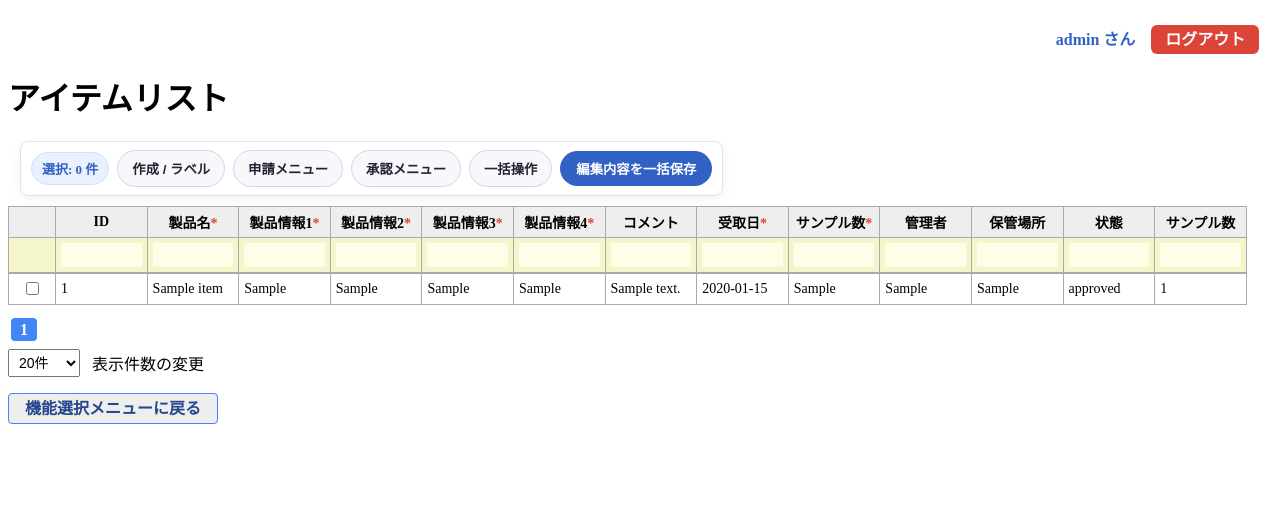
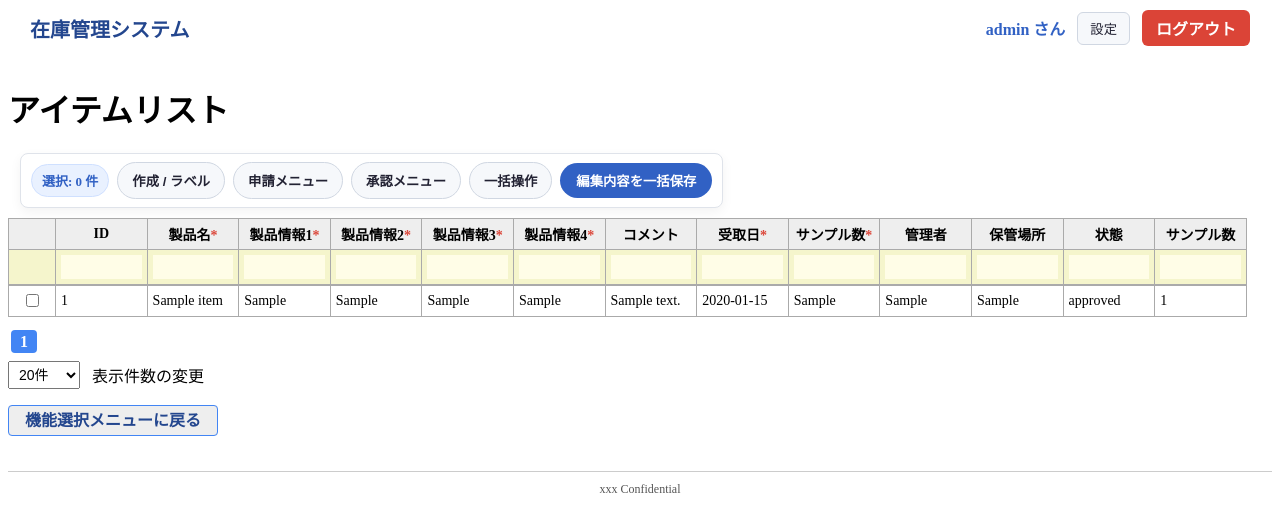
Before and after one commit to ai-programming-base/crud-app, a Flask app: page /list in a window 1280 px wide. Shown: the top 532 px of the page. Run offline with Flask 3, Linux system fonts and the light colour scheme; the visitor is signed in with stand-in values (Sample User, id 1); data comes from the database, SQL or seed files in the repository; tables that the repository leaves empty hold one stand-in row (values such as "Sample post").

Commit message:
headerとfooterをつけて画面構成変更

```diff
--- /dev/null
+++ b/templates/_footer.html
@@ -0,0 +1,4 @@
+<!-- templates/_footer.html -->
+<footer style="text-align:center; margin-top: 40px; padding: 10px; font-size: 12px; color: #555; border-top: 1px solid #ccc;">
+  xxx Confidential
+</footer>
--- /dev/null
+++ b/templates/_header.html
@@ -0,0 +1,59 @@
+<!-- templates/_header.html -->
+<div style="position: fixed; top: 0; left: 0; width: 100%;
+            height: var(--header-height);
+            padding: 0 30px;
+            display: flex; justify-content: space-between; align-items: center;
+            box-sizing: border-box; background: #fff; z-index: 100;">
+
+  <!-- 左：タイトル -->
+  <div style="font-size: 20px; font-weight: bold; color: #23468e;">
+    在庫管理システム
+  </div>
+
+  <!-- 右：ユーザー名＋設定メニュー＋ログアウト -->
+  <div style="display: flex; align-items: center; gap: 12px;">
+    <span style="font-weight: bold; color: #3161c4;">
+      {{ g.user['username'] }} さん
+    </span>
+
+    {% if 'admin' in g.user_roles or 'manager' in g.user_roles %}
+    <!-- ▼ 設定メニュー -->
+    <div class="dropdown" style="position: relative;">
+      <button style="background: #f6f8fb; color: #223; border: 1px solid #d0d7e2;
+                     border-radius: 6px; padding: 6px 12px; cursor: pointer;">
+        設定
+      </button>
+      <div class="dropdown-menu"
+           style="display: none; position: absolute; right: 0; top: 100%; background: #fff;
+                  border: 1px solid #ccc; border-radius: 6px; min-width: 200px; box-shadow: 0 4px 12px rgba(0,0,0,0.1);">
+        <a href="{{ url_for('register') }}" style="display: block; padding: 8px 12px; text-decoration: none; color: #333;">ユーザー追加</a>
+        <a href="{{ url_for('users_list') }}" style="display: block; padding: 8px 12px; text-decoration: none; color: #333;">ユーザー一覧</a>
+        <a href="{{ url_for('select_field_config') }}" style="display: block; padding: 8px 12px; text-decoration: none; color: #333;">起票フィールド選択肢設定</a>
+      </div>
+    </div>
+    {% endif %}
+    <!-- ▲ 設定メニュー -->
+
+    <a href="{{ url_for('logout') }}"
+       style="background: #db4437; color: #fff; padding: 6px 14px; border-radius: 6px;
+              text-decoration: none; font-weight: bold;">
+       ログアウト
+    </a>
+  </div>
+</div>
+
+<script>
+document.addEventListener('DOMContentLoaded', function () {
+  document.querySelectorAll('.dropdown').forEach(function(drop){
+    const btn = drop.querySelector('button');
+    const menu = drop.querySelector('.dropdown-menu');
+    btn.addEventListener('click', function(e){
+      e.stopPropagation();
+      menu.style.display = (menu.style.display === 'block') ? 'none' : 'block';
+    });
+    document.addEventListener('click', function(){
+      menu.style.display = 'none';
+    });
+  });
+});
+</script>
--- /dev/null
+++ b/templates/base.html
@@ -0,0 +1,22 @@
+<!-- templates/base.html -->
+<!DOCTYPE html>
+<html>
+<head>
+  <meta charset="utf-8">
+  <title>{% block title %}My App{% endblock %}</title>
+  <style>
+    :root { --header-height: 56px; } /* ヘッダーの実高さをここで一元管理 */
+    /* bodyのmargin-topは使わない（スペーサで押し下げる） */
+  </style>
+  {% block head %}{% endblock %}
+</head>
+<body>
+  {% include "_header.html" %}
+  <!-- ヘッダー分だけ押し下げるスペーサ（固定ヘッダーの下に必ず置く） -->
+  <div id="header-spacer" style="height: var(--header-height);"></div>
+
+  {% block content %}{% endblock %}
+
+  {% include "_footer.html" %}
+</body>
+</html>
--- a/templates/index.html
+++ b/templates/index.html
@@ -1,7 +1,8 @@
-<!DOCTYPE html>
-<html>
-<head>
-    <title>Item List</title>
+{% extends "base.html" %}
+
+{% block title %}アイテムリスト{% endblock %}
+
+{% block head %}
 <style>
     table { border-collapse: collapse; width: 98%; table-layout: fixed; }
     th, td { border: 1px solid #aaa; padding: 5px; min-width: 90px; font-size: 14px; }
@@ -42,17 +43,17 @@
     /* ====== Top Action Bar ====== */
     .topbar {
     position: sticky;
-        top: 0;
+    top: calc(var(--header-height) + 8px); /* ヘッダー直下に追従 */
     z-index: 50;
-        width: fit-content; /* 中身に合わせた幅 */
-        margin: 8px 0 10px 12px; /* 左寄せ */
+    width: fit-content;
+    margin: 8px 0 10px 12px;
     display: flex;
     gap: 8px;
     align-items: center;
     justify-content: flex-start;
     background: #fff;
     border: 1px solid #dfe3ea;
-        border-radius: 8px; /* 小さめR */
+    border-radius: 8px;
     padding: 8px 10px;
     box-shadow: 0 4px 12px rgba(0,0,0,0.05);
     }
@@ -121,6 +122,7 @@
       transform: translateY(-50%) scale(0.95);
     }
 </style>
+
 <script>
 document.addEventListener('DOMContentLoaded', function () {
     // Excelライク編集
@@ -194,7 +196,8 @@
 
     document.querySelectorAll('td[data-filter-editable="true"]').forEach(function(td) {
         let input = td.querySelector('input');
-                td.addEventListener('click', function(e) { input.focus(); });
+        td.addEventListener('click', function(e) { input && input.focus(); });
+        if (!input) return;
         input.addEventListener('keydown', function(e) {
             if (e.key === 'Enter') {
                 e.preventDefault();
@@ -212,7 +215,7 @@
         let hidden = div.parentElement.querySelector('input[type="hidden"]');
         let state = { open:false, value:div.textContent.trim(), filtered:choices.slice(), selected:-1 };
 
-                // ▼▼▼ ここから：クリアボタン（×）追加 ▼▼▼
+        // ▼ クリアボタン（×）
         const td = div.parentElement;
         let clearBtn = td.querySelector('.filter-clear');
         if (!clearBtn) {
@@ -224,20 +227,17 @@
         }
 
         function showOrHideClear() {
-                    const hasValue = (div.textContent.trim() || hidden.value.trim());
+            const hasValue = (div.textContent.trim() || (hidden && hidden.value.trim()));
             clearBtn.style.display = hasValue ? 'block' : 'none';
         }
-
-                // 初期表示
         showOrHideClear();
 
-                // クリックでクリア → 自動サブミット
         clearBtn.addEventListener('mousedown', function(e){
             e.preventDefault();
             e.stopPropagation();
 
             div.textContent = '';
-                    hidden.value = '';
+            if (hidden) hidden.value = '';
             state.value = '';
             state.selected = -1;
 
@@ -245,17 +245,13 @@
             if (typeof closeDropdown === 'function') closeDropdown();
 
             showOrHideClear();
-
             setTimeout(function(){
                 document.getElementById('filter-form').submit();
             }, 10);
         });
 
         div.addEventListener('input', showOrHideClear);
-                div.addEventListener('blur', function(){
-                    setTimeout(showOrHideClear, 0);
-                });
-                // ▲▲▲ ここまで：クリアボタン（×）追加 ▲▲▲
+        div.addEventListener('blur', function(){ setTimeout(showOrHideClear, 0); });
 
         function openDropdown() {
             state.open = true;
@@ -290,7 +286,7 @@
         function choose(idx) {
             let v = state.filtered[idx] || '';
             div.textContent = v;
-                    hidden.value = v;
+            if (hidden) hidden.value = v;
             closeDropdown();
             setTimeout(function(){
                 document.getElementById('filter-form').submit();
@@ -310,13 +306,13 @@
             div.contentEditable = false;
             closeDropdown();
             div.textContent = state.value;
-                    hidden.value = state.value;
+            if (hidden) hidden.value = state.value;
         }
 
-                div.addEventListener('click', function(e){
+        div.addEventListener('click', function(){
             if (!state.open) startEdit();
         });
-                div.addEventListener('input', function(e){
+        div.addEventListener('input', function(){
             state.value = div.textContent.trim();
             state.selected = -1;
             updateDropdown();
@@ -350,12 +346,48 @@
                 finishEdit();
             }
         });
-                div.addEventListener('blur', function(e){
+        div.addEventListener('blur', function(){
             setTimeout(finishEdit, 150);
         });
     });
 });
 
+// ====== Topbar: dropdownと選択件数 ======
+document.addEventListener('DOMContentLoaded', function () {
+  // ドロップダウン開閉
+  document.querySelectorAll('.dropdown .dropbtn').forEach(btn => {
+    btn.addEventListener('click', function (e) {
+      e.stopPropagation();
+      const dd = this.closest('.dropdown');
+      document.querySelectorAll('.dropdown').forEach(d => { if (d !== dd) d.classList.remove('open'); });
+      dd.classList.toggle('open');
+    });
+  });
+  document.addEventListener('click', () => {
+    document.querySelectorAll('.dropdown').forEach(d => d.classList.remove('open'));
+  });
+
+  // 選択カウンタ
+  const counterEl = document.getElementById('selected-counter');
+  const updateCounter = () => {
+    const n = document.querySelectorAll('input[name="selected_ids"]:checked').length;
+    counterEl.textContent = `選択: ${n} 件`;
+  };
+  document.addEventListener('change', (e) => {
+    if (e.target && e.target.name === 'selected_ids') updateCounter();
+  });
+  updateCounter();
+
+  // 「一括保存」ボタン（トップバー）
+  const topSaveBtn = document.getElementById('top-save');
+  if (topSaveBtn) {
+    topSaveBtn.addEventListener('click', () => {
+      document.getElementById('main-form').submit();
+    });
+  }
+});
+
+// 操作用関数群
 function submitDelete() {
   var form = document.getElementById('main-form');
   form.action = "{{ url_for('delete_selected') }}";
@@ -440,52 +472,12 @@
   let ids = Array.from(checked).map(cb => cb.value).join(',');
   window.open("/print_labels?ids=" + encodeURIComponent(ids), "_blank");
 }
-        // ====== Topbar: dropdownと選択件数 ======
-        document.addEventListener('DOMContentLoaded', function () {
-        // ドロップダウン開閉
-        document.querySelectorAll('.dropdown .dropbtn').forEach(btn => {
-            btn.addEventListener('click', function (e) {
-            e.stopPropagation();
-            const dd = this.closest('.dropdown');
-            document.querySelectorAll('.dropdown').forEach(d => { if (d !== dd) d.classList.remove('open'); });
-            dd.classList.toggle('open');
-            });
-        });
-        document.addEventListener('click', () => {
-            document.querySelectorAll('.dropdown').forEach(d => d.classList.remove('open'));
-        });
+</script>
+{% endblock %}
 
-        // 選択カウンタ
-        const counterEl = document.getElementById('selected-counter');
-        const updateCounter = () => {
-            const n = document.querySelectorAll('input[name="selected_ids"]:checked').length;
-            counterEl.textContent = `選択: ${n} 件`;
-        };
-        document.addEventListener('change', (e) => {
-            if (e.target && e.target.name === 'selected_ids') updateCounter();
-        });
-        updateCounter();
+{% block content %}
+<h1>アイテムリスト</h1>
 
-        // 「一括保存」ボタン（トップバー）
-        const topSaveBtn = document.getElementById('top-save');
-        if (topSaveBtn) {
-            topSaveBtn.addEventListener('click', () => {
-            document.getElementById('main-form').submit();
-            });
-        }
-        });
-    </script>
-</head>
-<body>
-    <div style="width:98%; max-width:1300px; margin: 0 auto; display:flex; justify-content: flex-end; align-items:center;">
-        <div style="margin-top:18px; margin-bottom:2px;">
-            <span style="font-weight:bold; color:#3161c4; margin-right:12px;">
-                {{ g.user['username'] }} さん
-            </span>
-            <a href="{{ url_for('logout') }}" style="background:#db4437; color:#fff; padding:6px 14px; border-radius:6px; text-decoration:none; font-weight:bold;">ログアウト</a>
-        </div>
-    </div>
-    <h1>アイテムリスト</h1>
 <!-- ====== Top Action Bar ====== -->
 <div class="topbar">
   <div class="topbar-left">
@@ -550,6 +542,7 @@
   </div>
 </div>
 <!-- ====== /Top Action Bar ====== -->
+
 {% with messages = get_flashed_messages() %}
 {% if messages %}
   <div class="error-message">
@@ -559,6 +552,7 @@
   </div>
 {% endif %}
 {% endwith %}
+
 <form id="filter-form" method="get" action="{{ url_for('index') }}">
   <input type="hidden" name="per_page" value="{{ per_page }}">
   <table>
@@ -609,6 +603,7 @@
     </tr>
   </table>
 </form>
+
 <form id="main-form" method="post" action="{{ url_for('update_items', page=page, per_page=per_page, **filters) }}">
   <table>
     {% for item in items %}
@@ -619,7 +614,7 @@
       </td>
       <td class="col-id">{{ item['id'] }}</td>
       {% for f in fields %}
-                <td {% if not f.internal %}data-editable="true"{% endif %}>
+      <td {% if not f.internal %}data-editable="true{% endif %}">
         {{ item[f.key] }}
         <input type="hidden" name="{{f.key}}_{{item['id']}}" value="{{ item[f.key] }}">
       </td>
@@ -628,6 +623,7 @@
     </tr>
     {% endfor %}
   </table>
+
   <div class="pagination" style="margin:16px 0 8px 0;">
     {% for p in range(1, page_count+1) %}
       {% if p == page %}
@@ -638,6 +634,7 @@
     {% endfor %}
   </div>
 </form>
+
 <!-- ▼ 表示件数セレクタ -->
 <div style="margin:10px 0 10px 0; display:flex; align-items:center;">
   <form method="get" id="per-page-form" style="display:inline;">
@@ -657,8 +654,8 @@
   <span style="margin-left:12px;">表示件数の変更</span>
 </div>
 <!-- ▲ 表示件数セレクタ -->
+
 <div style="margin: 18px 0 0 0;">
   <a href="{{ url_for('menu') }}" class="main-btn" style="background:#eee; color:#23468e; border:1px solid #4285f4;">機能選択メニューに戻る</a>
 </div>
-</body>
-</html>
+{% endblock %}
--- a/templates/menu.html
+++ b/templates/menu.html
@@ -28,11 +28,6 @@
         {% if 'admin' in g.user_roles or 'manager' in g.user_roles  or 'proper' in g.user_roles %}
             <a href="{{ url_for('inventory_list') }}" class="btn">棚卸し一覧</a>
         {% endif %}
-        {% if 'admin' in g.user_roles or 'manager' in g.user_roles %}
-            <a href="{{ url_for('register') }}" class="btn">ユーザー追加</a>
-            <a href="{{ url_for('users_list') }}" class="btn">ユーザー一覧</a>
-            <a href="{{ url_for('select_field_config') }}" class="btn">起票フィールド選択肢設定</a>
-        {% endif %}
     </div>
 </body>
 </html>
--- a/templates/register.html
+++ b/templates/register.html
@@ -149,7 +149,7 @@
             {% endfor %}
         </div>
         <button class="btn" type="submit">登録</button>
-        <a class="link" href="{{ url_for('login') }}">ログイン画面へ戻る</a>
+        <a class="link" href="{{ url_for('index') }}">一覧へ戻る</a>
     </form>
 </body>
 </html>
```
Lines whose indentation alone changed are shown as unchanged.
